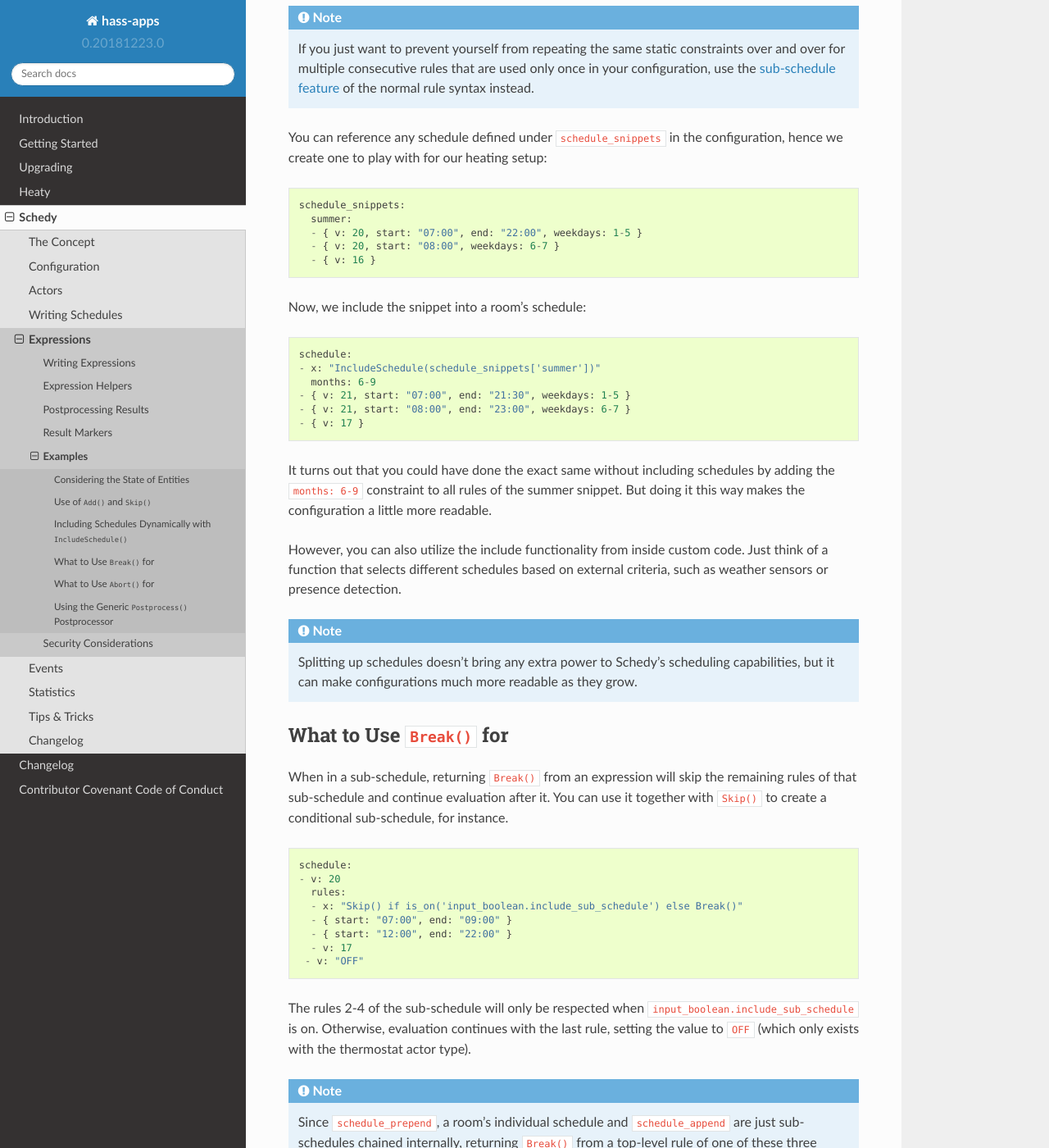
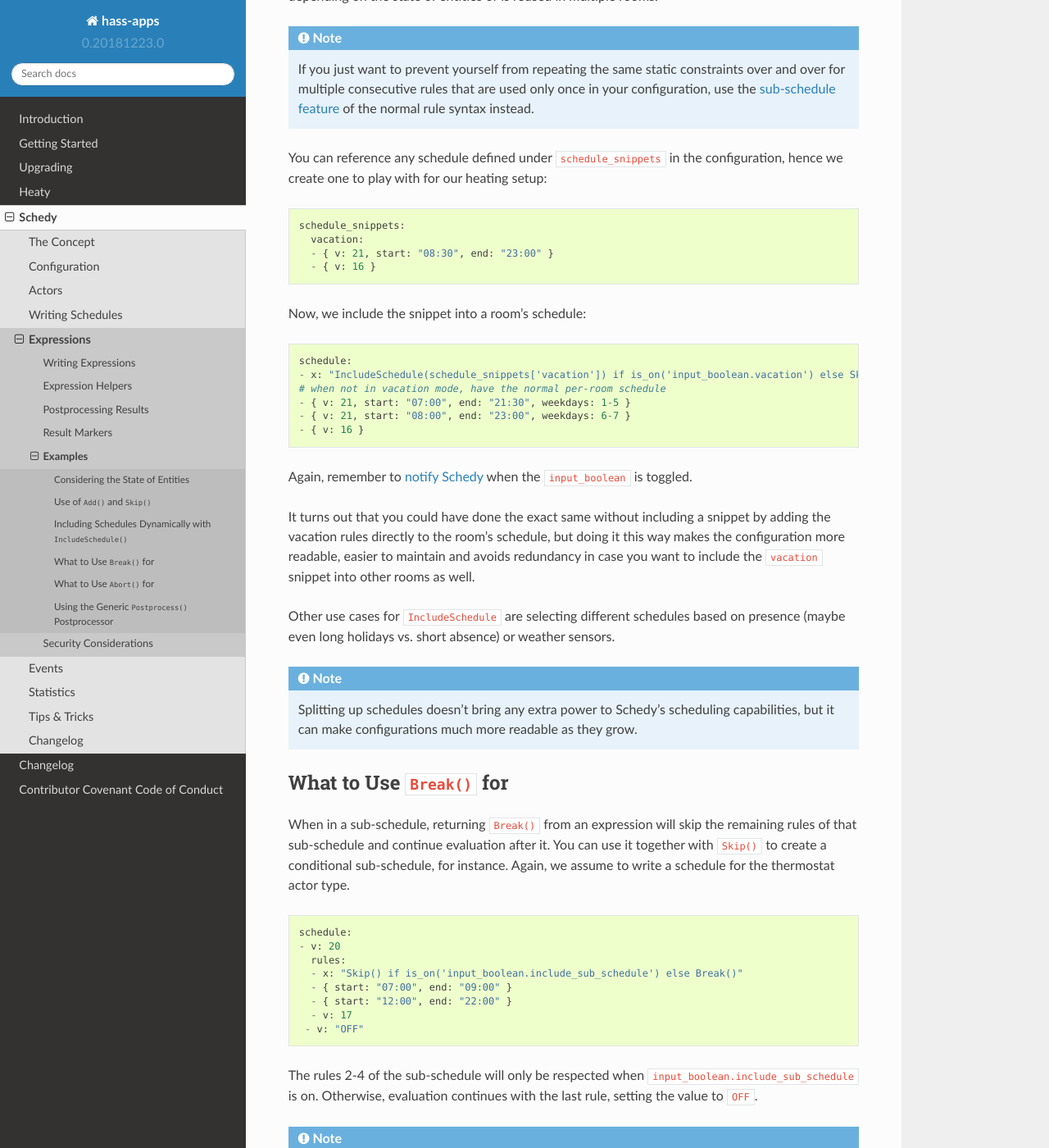
Before and after one commit to bob1de/hass-apps, a Sphinx documentation site: the page built from docs/apps/schedy/expressions/examples.rst, in a window 1280 px wide and 1400 px high, scrolled down 1847 px. Shown: the whole window at 82% size. Built offline with Sphinx 7.4.7 and the Read the Docs theme 2.0.0, drawn with Linux system fonts in a browser that asks for light colours; some of the changed text lies outside the part shown.

Commit message:
[schedy] Various improvements of the examples for expressions in docs

```diff
--- a/docs/apps/schedy/expressions/examples.rst
+++ b/docs/apps/schedy/expressions/examples.rst
@@ -39,10 +39,12 @@
 rule is evaluating our custom expression, checking the state of the
 ``take_a_bath`` switch and, if it's enabled, causes the temperature to
 be set to 22 degrees. However, if the switch is off, the rule is ignored
-completely due to the ``Skip()`` we return in that case.
+completely due to the ``Skip()`` we return in that case and the second
+rule is processed, which always evaluates to 19 degrees.
 
-If that happens, the second rule is processed, which always evaluates
-to 19 degrees.
+What's so nice about these ``... if ... else ...`` expressions in Python
+is that they're almost always self-explanatory. We'll use them extensively
+in the following examples.
 
 
 Use of ``Add()`` and ``Skip()``
@@ -63,15 +65,16 @@
 Assistant. Whenever I leave the house, this gets enabled. If I return,
 it's turned off again. In order for Schedy to notice the toggling, I
 added an automation to Home Assistant which fires a ``schedy_reschedule``
-event. How that can be done has already been shown above.
+event. How that can be done has already been shown :ref:`here
+<schedy/expressions/examples/considering-the-state-of-entities>`.
 
 Now let's get back to the schedule rule. When it evaluates, it checks the
 state of ``input_boolean.absent``. If the switch is turned on, it
 evaluates to ``Add(-3)``, otherwise to ``Skip()``.
 
-As you know from above, ``Add(-3)`` is a so-called :doc:`postprocessor
-<postprocessors>`. Think of it as a temporary value that is remembered
-and used later, after a real result was found.
+``Add(-3)`` is a so-called :doc:`postprocessor <postprocessors>`. Think
+of it as a temporary value that is remembered and used later, after a
+real result was found.
 
 Now, my regular schedule starts being evaluated, which, of course,
 is different for every room. Rules are evaluated just as normal. If
@@ -110,9 +113,8 @@
 ::
 
     schedule_snippets:
-      summer:
-      - { v: 20, start: "07:00", end: "22:00", weekdays: 1-5 }
-      - { v: 20, start: "08:00", weekdays: 6-7 }
+      vacation:
+      - { v: 21, start: "08:30", end: "23:00" }
       - { v: 16 }
 
 Now, we include the snippet into a room's schedule:
@@ -120,20 +122,25 @@
 ::
 
     schedule:
-    - x: "IncludeSchedule(schedule_snippets['summer'])"
-      months: 6-9
+    - x: "IncludeSchedule(schedule_snippets['vacation']) if is_on('input_boolean.vacation') else Skip()"
+    # when not in vacation mode, have the normal per-room schedule
     - { v: 21, start: "07:00", end: "21:30", weekdays: 1-5 }
     - { v: 21, start: "08:00", end: "23:00", weekdays: 6-7 }
-    - { v: 17 }
+    - { v: 16 }
+
+Again, remember to :ref:`notify Schedy
+<schedy/expressions/examples/considering-the-state-of-entities>` when the
+``input_boolean`` is toggled.
 
 It turns out that you could have done the exact same without including
-schedules by adding the ``months: 6-9`` constraint to all rules of the
-summer snippet. But doing it this way makes the configuration a little
-more readable.
+a snippet by adding the vacation rules directly to the room's schedule,
+but doing it this way makes the configuration more readable, easier
+to maintain and avoids redundancy in case you want to include the
+``vacation`` snippet into other rooms as well.
 
-However, you can also utilize the include functionality from inside
-custom code. Just think of a function that selects different schedules
-based on external criteria, such as weather sensors or presence detection.
+Other use cases for ``IncludeSchedule`` are selecting different schedules
+based on presence (maybe even long holidays vs. short absence) or
+weather sensors.
 
 .. note::
 
@@ -148,7 +155,8 @@
 When in a sub-schedule, returning ``Break()`` from an expression will
 skip the remaining rules of that sub-schedule and continue evaluation
 after it. You can use it together with ``Skip()`` to create a conditional
-sub-schedule, for instance.
+sub-schedule, for instance. Again, we assume to write a schedule for
+the thermostat actor type.
 
 ::
 
@@ -163,8 +171,7 @@
 
 The rules 2-4 of the sub-schedule will only be respected when
 ``input_boolean.include_sub_schedule`` is on. Otherwise, evaluation
-continues with the last rule, setting the value to ``OFF`` (which only
-exists with the thermostat actor type).
+continues with the last rule, setting the value to ``OFF``.
 
 .. note::
 
@@ -226,7 +233,22 @@
 
     - x: "Postprocess(lambda result: max(16, min(result, 22)))"
 
-Here's another one. It actually behaves like ``Add(-3)``.
+Instead of lambda closures, normal functions may also be used. Here is
+an identically behaving, quite verbose implementation.
+
+::
+
+    - x: |
+        def limit(r):
+            if r < 16:
+                return 16
+            if r > 22:
+                return 22
+            return r
+
+        result = Postprocess(limit)
+
+Here's another one which actually behaves like ``Add(-3)``.
 
 ::
 
```
Also changed, not shown: other parts of docs/apps/schedy/expressions/examples.rst (+1 -1 lines), docs/apps/schedy/CHANGELOG.md (+1 -0 lines).
